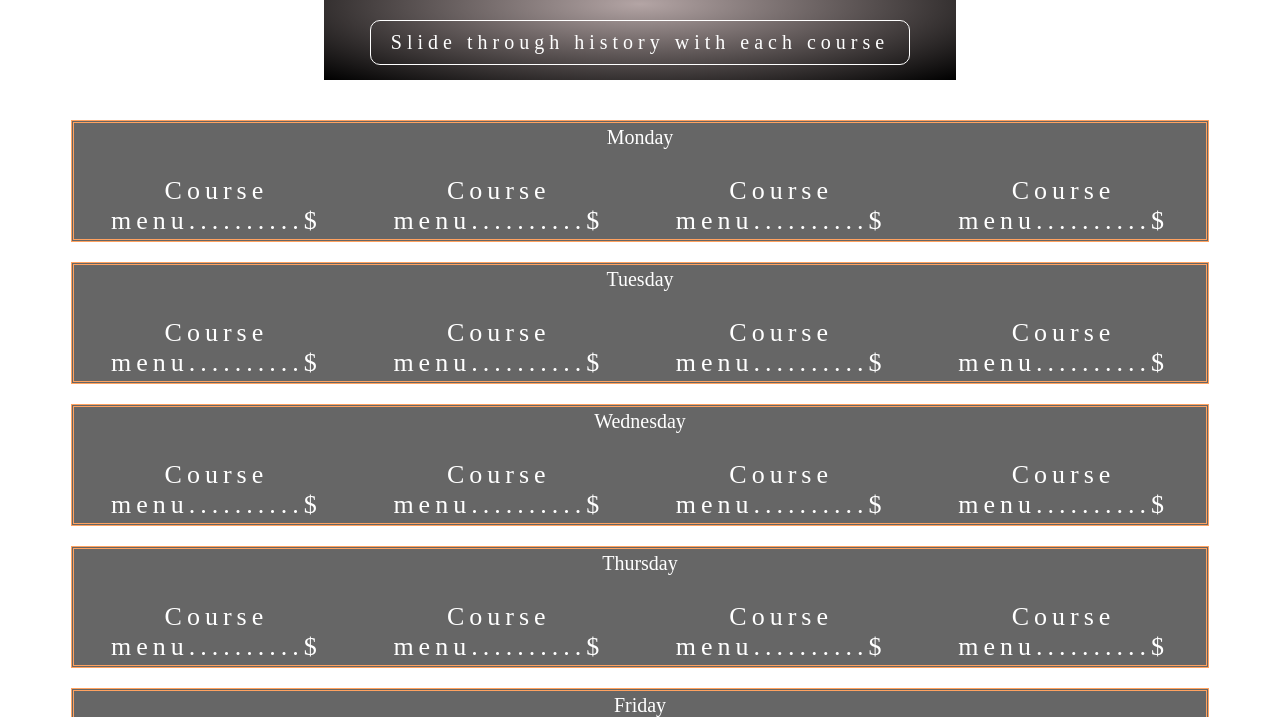
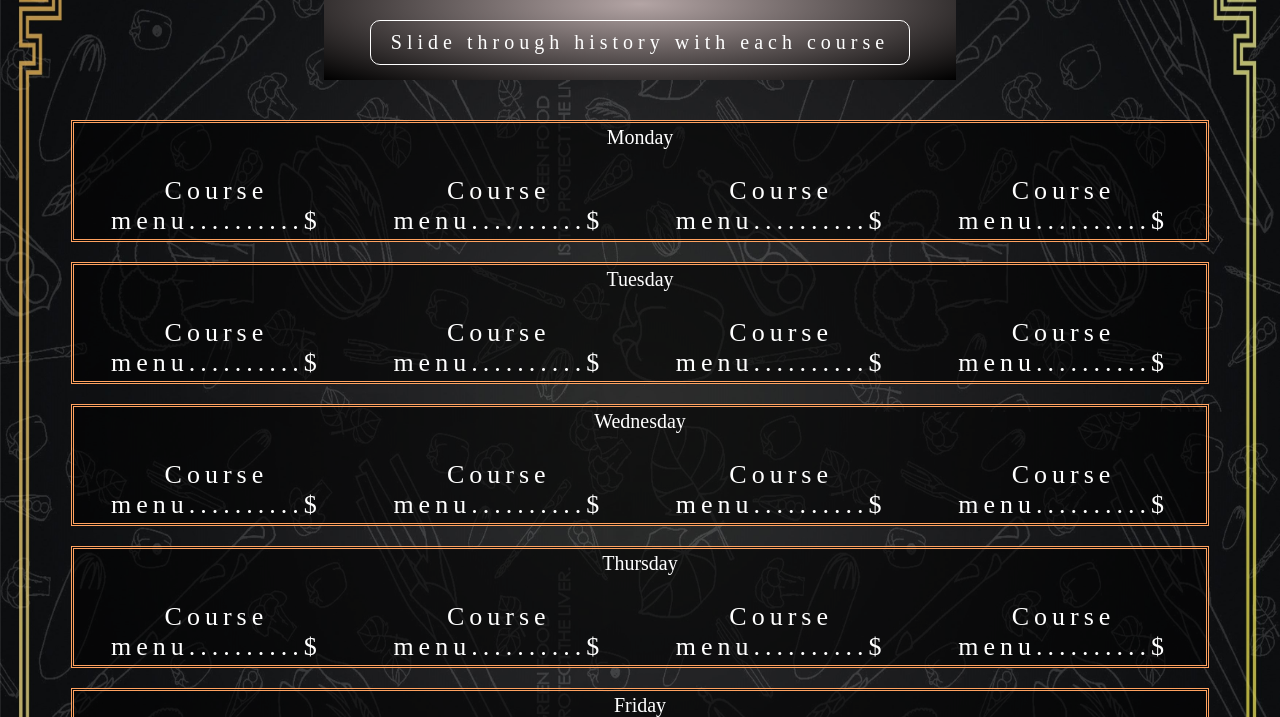
Before and after one commit to Vulpica/Projects, a plain HTML site: page Week 1.html in a window 1280 px wide. Shown: the part 104-821 px from the top of the page. Drawn offline with Linux system fonts and the light colour scheme.

Commit message:
Update Week1.css

```diff
--- a/Week1.css
+++ b/Week1.css
@@ -1,5 +1,5 @@
 body {
-  background: url("../Photos/bg7.jpg") no-repeat center;
+  background: url("bg7.jpg") no-repeat center;
   background-size: 100% 100%;
   display: block;
   color: white;
```
